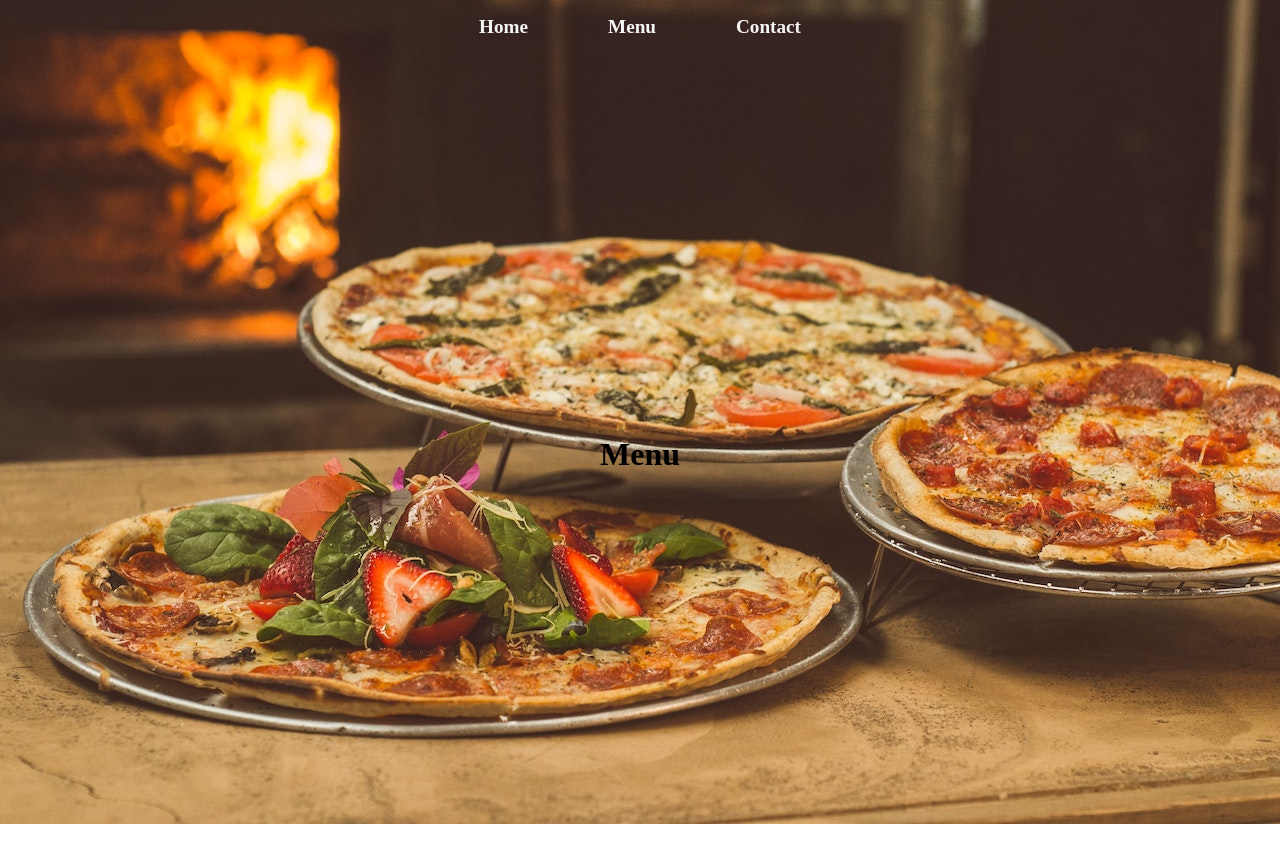
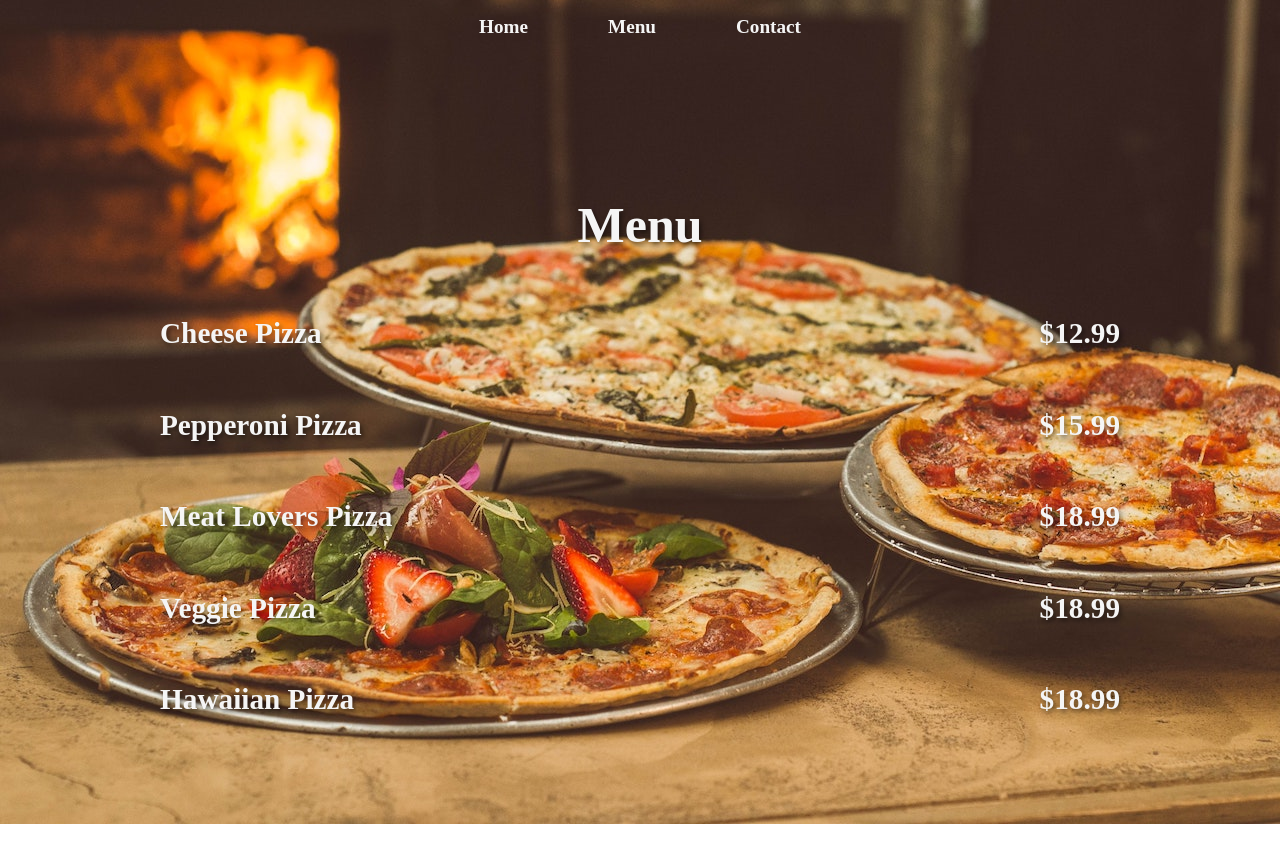
Before and after one commit to asosa223/restaurant, a website built with webpack: page dist/index.html in a window 1280 px wide. Both pictures are taken after a click on the link "Menu". Built offline with nearby package versions, Linux system fonts and the light colour scheme.

Commit message:
Completed menu module
Added menu page with food menu

```diff
--- a/src/index.js
+++ b/src/index.js
@@ -11,7 +11,7 @@ function navbar() {
   const nav = document.createElement('nav');
 
   //Create nav items object
-  let restaurantNav = {
+  const restaurantNav = {
     home: {
       text: "Home",
       id: "home"
@@ -48,7 +48,7 @@ function home() {
   h1.textContent = "Alec's Pizza Spot";
   h2.textContent = `"It's the best!" - Customer probably`;
 
-  //appends test to home div
+  //appends text to home content div
   homeContent.appendChild(h1);
   homeContent.appendChild(h2);
 
--- a/src/menu.js
+++ b/src/menu.js
@@ -1,11 +1,54 @@
 
 function menu() {
+    //create menu content container
     const menuContent = document.createElement('div');
     menuContent.classList.add('menuContent');
 
+    //create menu header text
     const menuText = document.createElement('h1');
     menuText.textContent = "Menu";
     menuContent.appendChild(menuText);
+
+    //create food items
+    const foodItems = {
+        food0: {
+            name: "Cheese Pizza",
+            price: "$12.99"
+        },
+        food1: {
+            name: "Pepperoni Pizza",
+            price: "$15.99"
+        },
+        food2: {
+            name: "Meat Lovers Pizza",
+            price: "$18.99"
+        },
+        food3: {
+            name: "Veggie Pizza",
+            price: "$18.99"
+        },
+        food4: {
+            name: "Hawaiian Pizza",
+            price: "$18.99"
+        }
+      };
+
+      Object.values(foodItems).forEach((item) => {
+        //create menu item div
+        const menuItem = document.createElement('div');
+        menuItem.classList.add('menuItem');
+
+        //create food item text
+        const foodName = document.createElement("h3");
+        const foodPrice = document.createElement("h3");
+
+        foodName.innerHTML = item.name;
+        foodPrice.innerHTML = item.price;
+
+        menuItem.appendChild(foodName);
+        menuItem.appendChild(foodPrice);
+        menuContent.appendChild(menuItem);
+      });
 
     return menuContent;
 }
--- a/src/style.css
+++ b/src/style.css
@@ -13,6 +13,17 @@ body {
   background-size: cover;
 }
 
+/**********CONTAINER****************/
+.content {
+  display: flex;
+  align-items: center;
+  justify-content: center;
+  flex-direction: column;
+  height: 100vh;
+  width: 100vw;
+}
+
+/**********NAV****************/
 nav {
   display: flex;
   justify-content: center;
@@ -28,15 +39,7 @@ nav {
   cursor: pointer;
 }
 
-.content {
-  display: flex;
-  align-items: center;
-  justify-content: center;
-  flex-direction: column;
-  height: 100vh;
-  width: 100vw;
-}
-
+/**********HOME****************/
 .homeContent {
   color: whitesmoke;
   text-shadow: 2px 3px 5px rgba(0,0,0,0.5);
@@ -45,3 +48,22 @@ nav {
   flex-direction: column;
   align-items: center;
 }
+
+/**********MENU****************/
+.menuContent {
+  color: whitesmoke;
+  text-shadow: 2px 3px 5px rgba(0,0,0,0.5);
+  font-size: 25px;
+  display: flex;
+  flex-direction: column;
+  width: inherit;
+  height: inherit;
+  align-items: center;
+  justify-content: center;
+}
+
+.menuItem {
+  width: 75vw;
+  display: flex;
+  justify-content: space-between;
+}
```
Also changed, not shown: dist/index.bundle.js, dist/menu.bundle.js.
